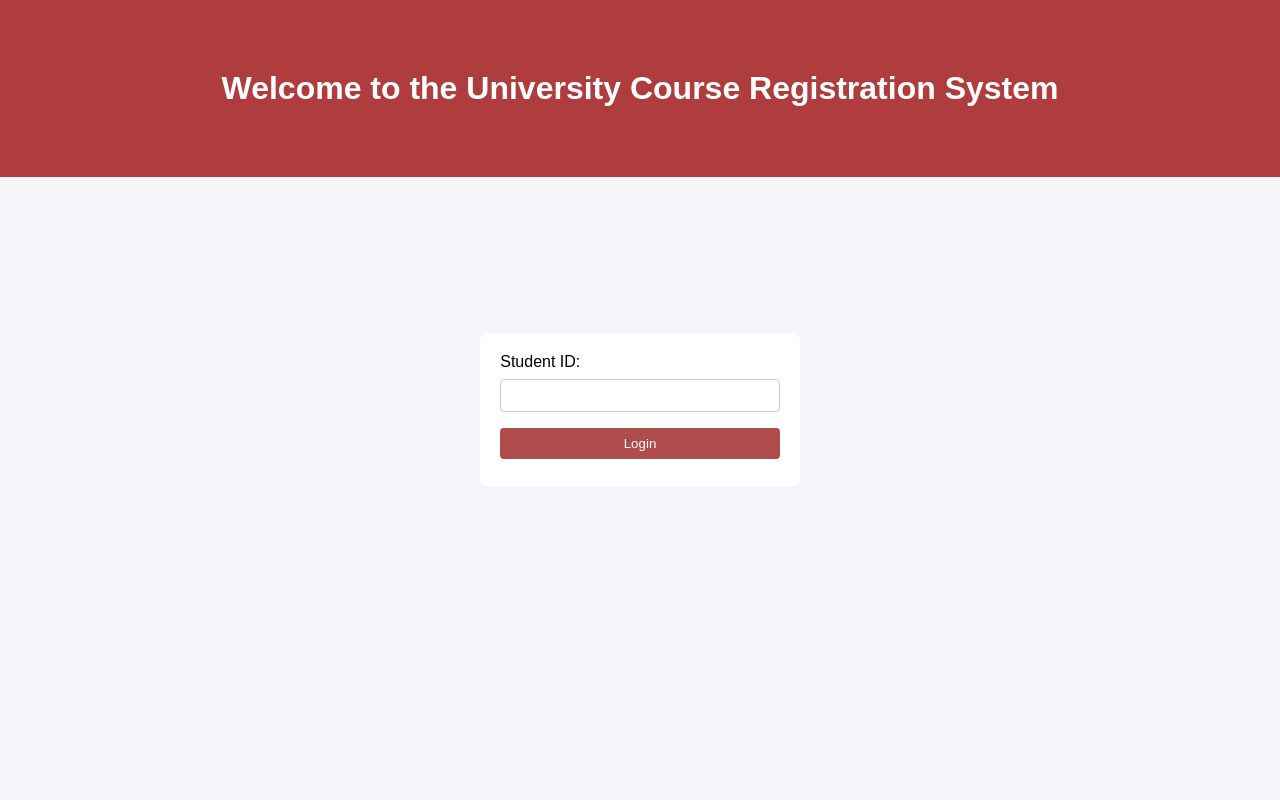
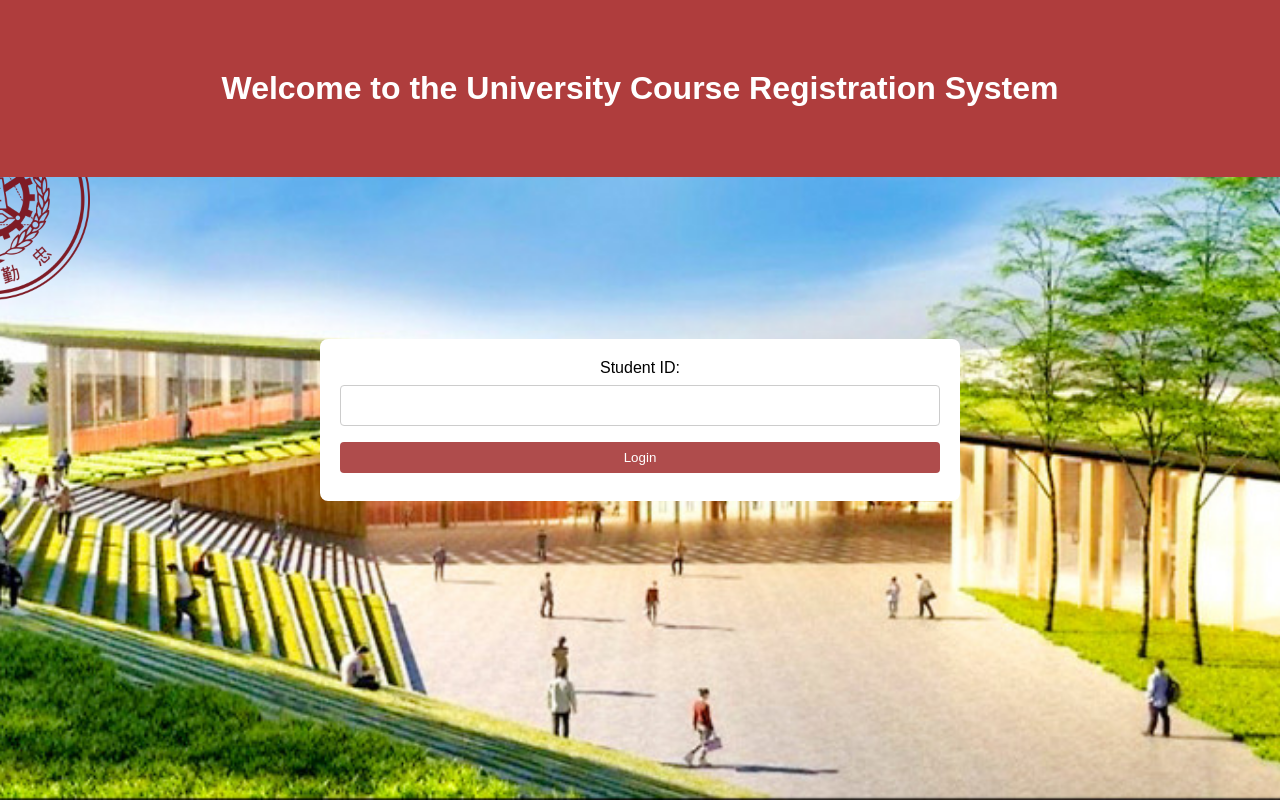
Before and after one commit to mlieschang1007/course_selection, a Flask app: page /login in a window 1280 px wide. Run offline with Flask 3, Linux system fonts and the light colour scheme.

Commit message:
this is first commit

```diff
--- a/templates/login.html
+++ b/templates/login.html
@@ -1,8 +1,8 @@
 <!DOCTYPE html>
 <html lang="en">
   <head>
-    <meta charset="UTF-8">
-    <meta name="viewport" content="width=device-width, initial-scale=1.0">
+    <meta charset="UTF-8" />
+    <meta name="viewport" content="width=device-width, initial-scale=1.0" />
     <title>University Course Registration</title>
     <style>
       body {
@@ -26,13 +26,15 @@
         margin-top: 0; /* No top margin */
         padding: 70px 0; /* Padding above and below the text */
       }
-        form, .error {
+      form,
+      .error {
         margin-top: 20px;
         background: white;
         padding: 20px;
         border-radius: 8px;
       }
-        input[type=text], input[type=submit] {
+      input[type="text"],
+      input[type="submit"] {
         width: 100%;
         padding: 8px;
         margin: 8px 0;
@@ -40,26 +42,50 @@
         border: 1px solid #ccc;
         border-radius: 4px;
       }
-        input[type=submit] {
+      input[type="submit"] {
         background-color: #af4c4c;
         color: white;
         border: none;
         cursor: pointer;
       }
-        input[type=submit]:hover {
+      input[type="submit"]:hover {
         background-color: #923e3e;
       }
       .error {
         color: rgb(232, 128, 128);
         font-size: 16px;
       }
+      img {
+        max-width: 200px;
+        height: auto; /* 讓圖片的高度自動調整，保持原始比例 */
+        position: relative;
+        right: 650px;
+        bottom: 200px;
+      }
+      body {
+        background-image: url("./218.jpg"); /* 背景圖片的路徑 */
+        background-size: cover; /* 使背景圖片填滿整個瀏覽器視窗 */
+        background-position: center; /* 將背景圖片置中 */
+      }
+      form {
+        position: absolute;
+        top: 50%;
+        left: 50%;
+        transform: translate(-50%, -50%);
+        width: 600px; /* 可以根據需要調整表單的寬度 */
+        text-align: center; /* 將表單內容置中 */
+      }
+      form input[type="text"] {
+        font-size: 20px; /* 調整文字大小 */
+      }
     </style>
   </head>
   <body>
+    <img src="./Feng_Chia_University_Logo.svg.png" />
     <h1>Welcome to the University Course Registration System</h1>
     <form method="POST" action="/login">
-        Student ID: <input type="text" name="student_id" required><br>
-        <input type="submit" value="Login">
+      Student ID: <input type="text" name="student_id" required /><br />
+      <input type="submit" value="Login" />
       {% if error %}
       <div class="error">{{ error }}</div>
       {% endif %}
```
Also changed, not shown: app.py (line endings or trailing spaces), templates/218.jpg (added), templates/Feng_Chia_University_Logo.svg.png (added). Lines whose indentation alone changed are shown as unchanged.
